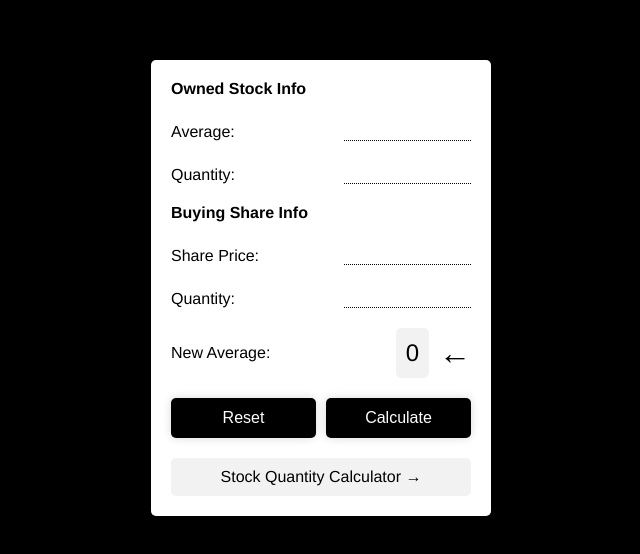
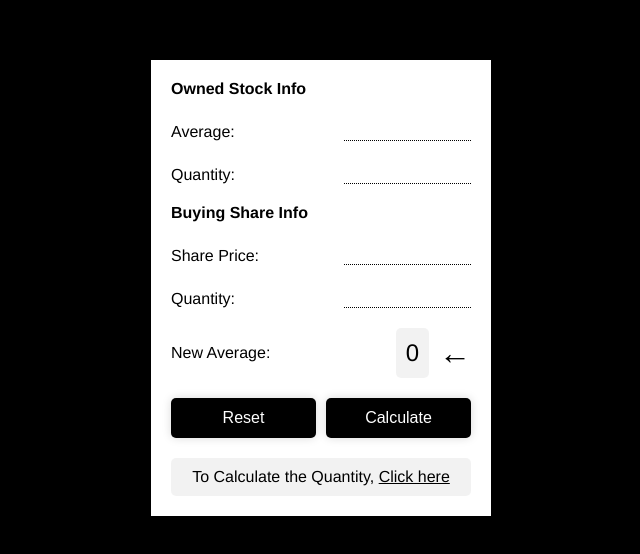
Before and after one commit to Daniel-Raj/Stock-Average-Calculator, a plain HTML site: page index.html in a window 1280 px wide. Shown: the part 112-666 px from the top of the page, without its empty margins (319-959 px from the left). Drawn offline with Linux system fonts and the light colour scheme.

Commit message:
Update index.html

```diff
--- a/index.html
+++ b/index.html
@@ -15,6 +15,7 @@
 
         #main {
             position: absolute;
+            background-color: white;
             left: 50%;
             top: 50%;
             transform: translate(-50%, -50%);
@@ -31,7 +32,6 @@
         }
 
         .container {
-            background-color: white;
             padding: 20px;
             display: flex;
             flex-direction: column;
@@ -160,7 +160,7 @@
                         <input type="button" value="Reset" onclick="reInit()">
                         <input type="button" value="Calculate" onclick="calAverage()">
                     </div>
-                    <span id="p1-link">Stock Quantity Calculator &rightarrow;</span>
+                    <span id="p1-link">To Calculate the Quantity, <u>Click here</u></span>
                 </div>
             </form>
             <form id="sform" action="">
@@ -194,7 +194,7 @@
                         <input type="button" value="Reset" onclick="reInit()">
                         <input type="button" value="Calculate" onclick="calQuantity()">
                     </div>
-                    <span id="p2-link">&leftarrow;Stock Average Calculator</span>
+                    <span id="p2-link">To Calculate the Average, <u>Click here</u></span>
                 </div>
             </form>
         </div>
```
